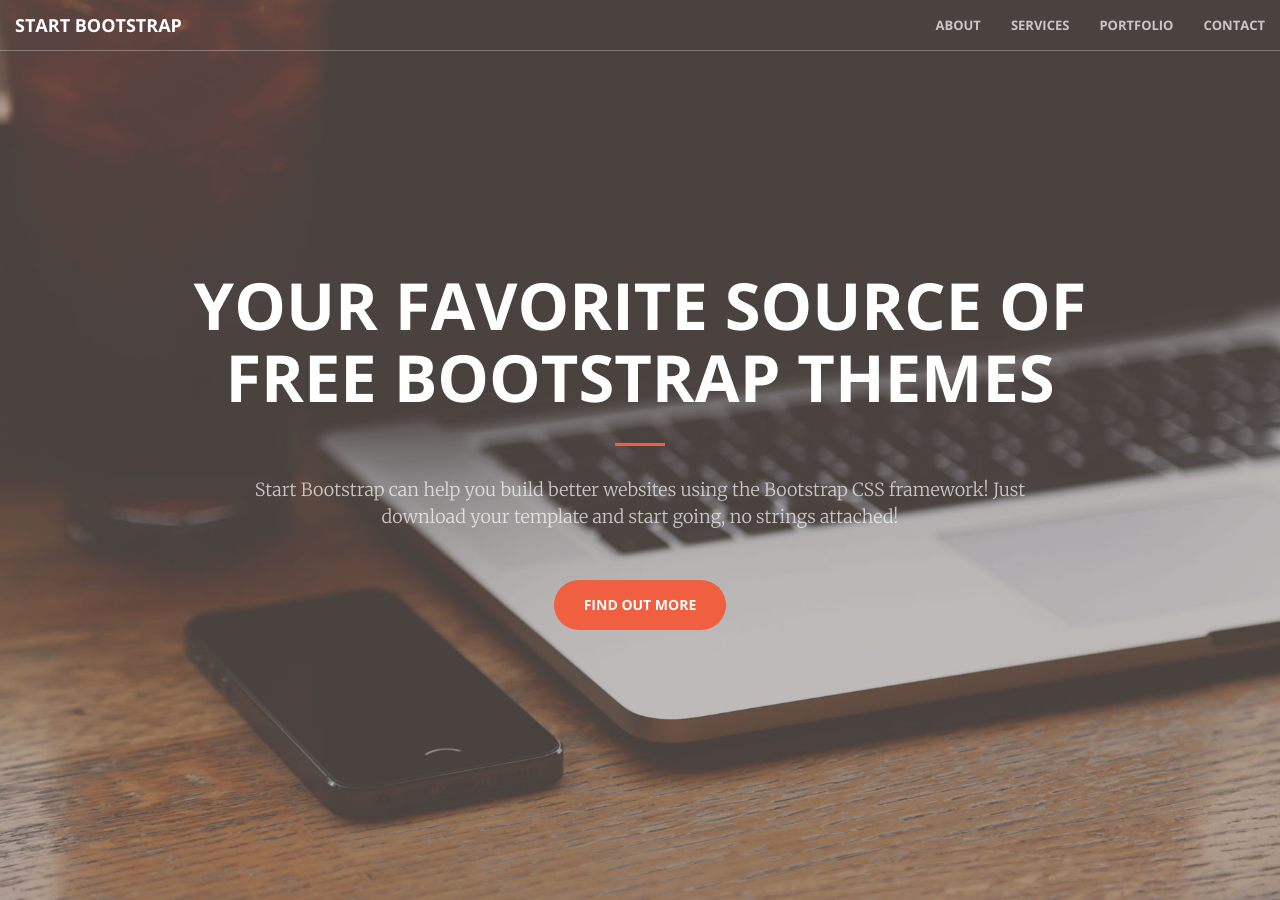
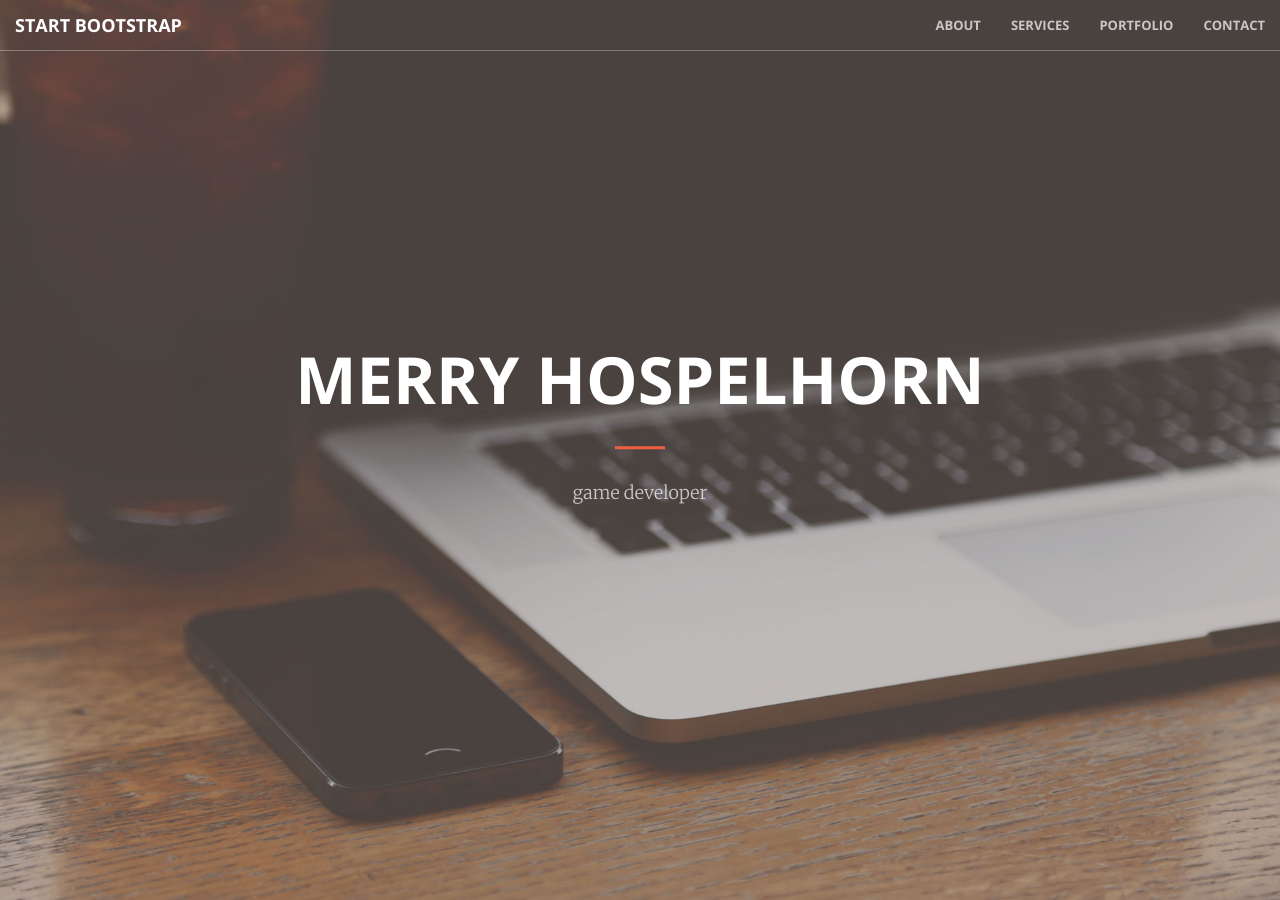
Before and after one commit to HHOOSSPPEE/HHOOSSPPEE.github.io, a Jekyll site: the page built from index.html, in a window 1280 px wide and 900 px high. Built offline with Jekyll 4.4.1, drawn with Linux system fonts in a browser that asks for light colours.

Commit message:
Update header.html

```diff
--- a/_includes/header.html
+++ b/_includes/header.html
@@ -1,10 +1,10 @@
 <header>
     <div class="header-content">
         <div class="header-content-inner">
-            <h1>Your Favorite Source of Free Bootstrap Themes</h1>
+            <h1>Merry Hospelhorn</h1>
             <hr>
-            <p>Start Bootstrap can help you build better websites using the Bootstrap CSS framework! Just download your template and start going, no strings attached!</p>
-            <a href="#about" class="btn btn-primary btn-xl page-scroll">Find Out More</a>
+            <p>game developer</p>
+            <!-- <a href="#about" class="btn btn-primary btn-xl page-scroll">Find Out More</a> -->
         </div>
     </div>
 </header>
```
